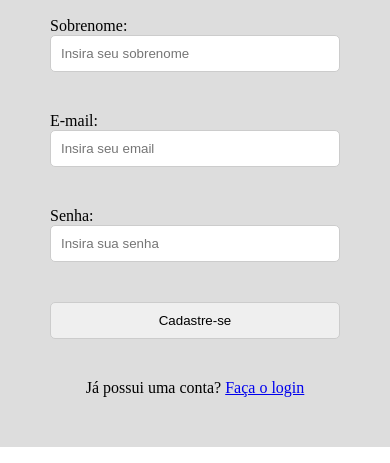
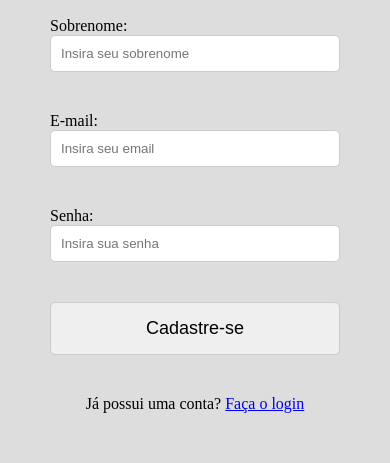
Before and after one commit to vanessabrazuna/form-validator, a plain HTML site: page index.html in a window 390 px wide. Shown: the part 513-976 px from the top of the page. Drawn offline with Linux system fonts and the light colour scheme.

Commit message:
fonte do button no @media

```diff
--- a/style.css
+++ b/style.css
@@ -75,6 +75,8 @@ body {
     }
     .right--side .button {
         width: 100%;
+        padding: 15px;
+        font-size: 18px;
     }
     .register {
         text-align: center;
```
